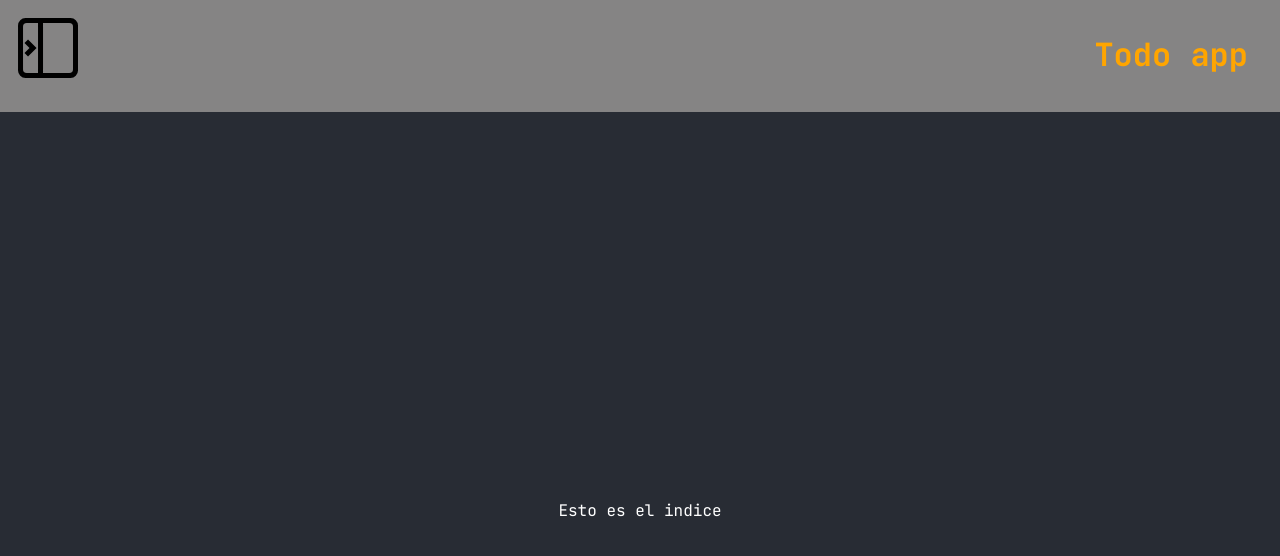
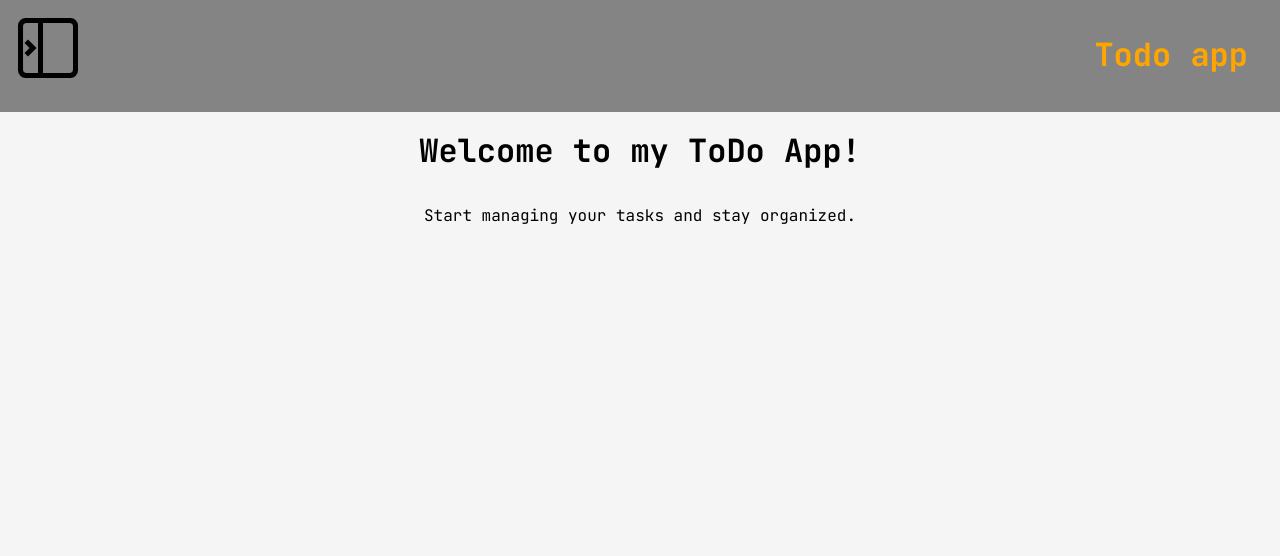
Before and after one commit to SirMarkus73/react-todoApp, a React (Vite) app: page / in a window 1280 px wide. Shown: the top 556 px of the page. Built offline with nearby package versions, Linux system fonts and the light colour scheme.

Commit message:
Upgraded index

```diff
--- a/src/pages/Index/Index.module.css
+++ b/src/pages/Index/Index.module.css
@@ -1,11 +1,6 @@
 @import url('../../global-styles/vars.css');
 
 .index {
-  display: flex;
-  flex-direction: column;
-  align-items: center;
-  justify-content: center;
-  height: 100vh;
-  background-color: #282c34;
-  color: white;
+  display: grid;
+  place-items: center;
 }
--- a/src/pages/Index/index.jsx
+++ b/src/pages/Index/index.jsx
@@ -1,7 +1,12 @@
 import styles from './Index.module.css'
 
 function Index() {
-  return <main className={styles.index}>Esto es el indice</main>
+  return (
+    <main className={styles.index}>
+      <h1>Welcome to my ToDo App!</h1>
+      <p>Start managing your tasks and stay organized.</p>
+    </main>
+  )
 }
 
 export { Index }
```
